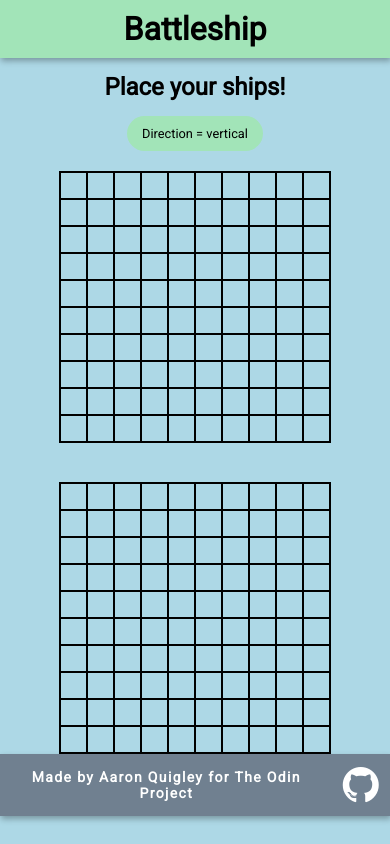
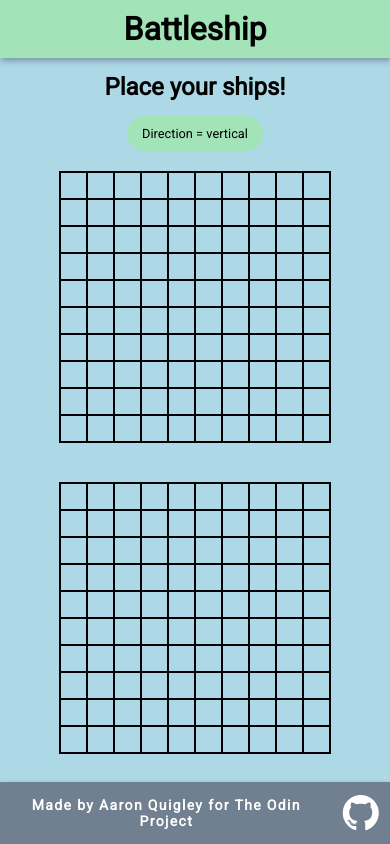
Before and after one commit to aaaronq/battleship, a website with bundled scripts: page index.html in a window 390 px wide. Built offline with nearby package versions, Linux system fonts and the light colour scheme.

Commit message:
Adding mobile support

```diff
--- a/styles.css
+++ b/styles.css
@@ -160,6 +160,7 @@ a > .github:active {
 @media only screen and (max-width: 740px) {
     body {
       background-color: lightblue;
+      height: 100vh
     }
 
     header {
@@ -195,7 +196,7 @@ a > .github:active {
     }
 
     footer {
-        position: relative;
+        position: fixed;
         font-size: 0.75rem;
         padding: 10px;
     }
```
